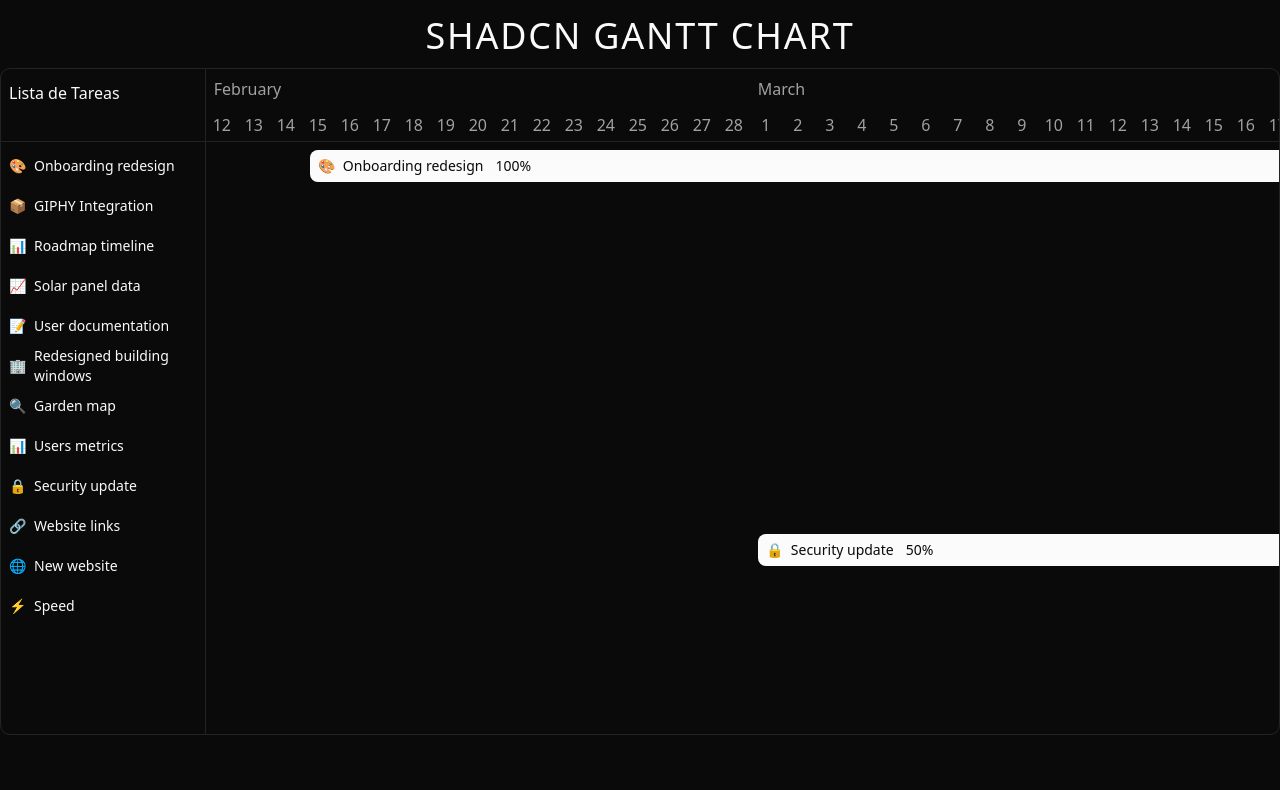
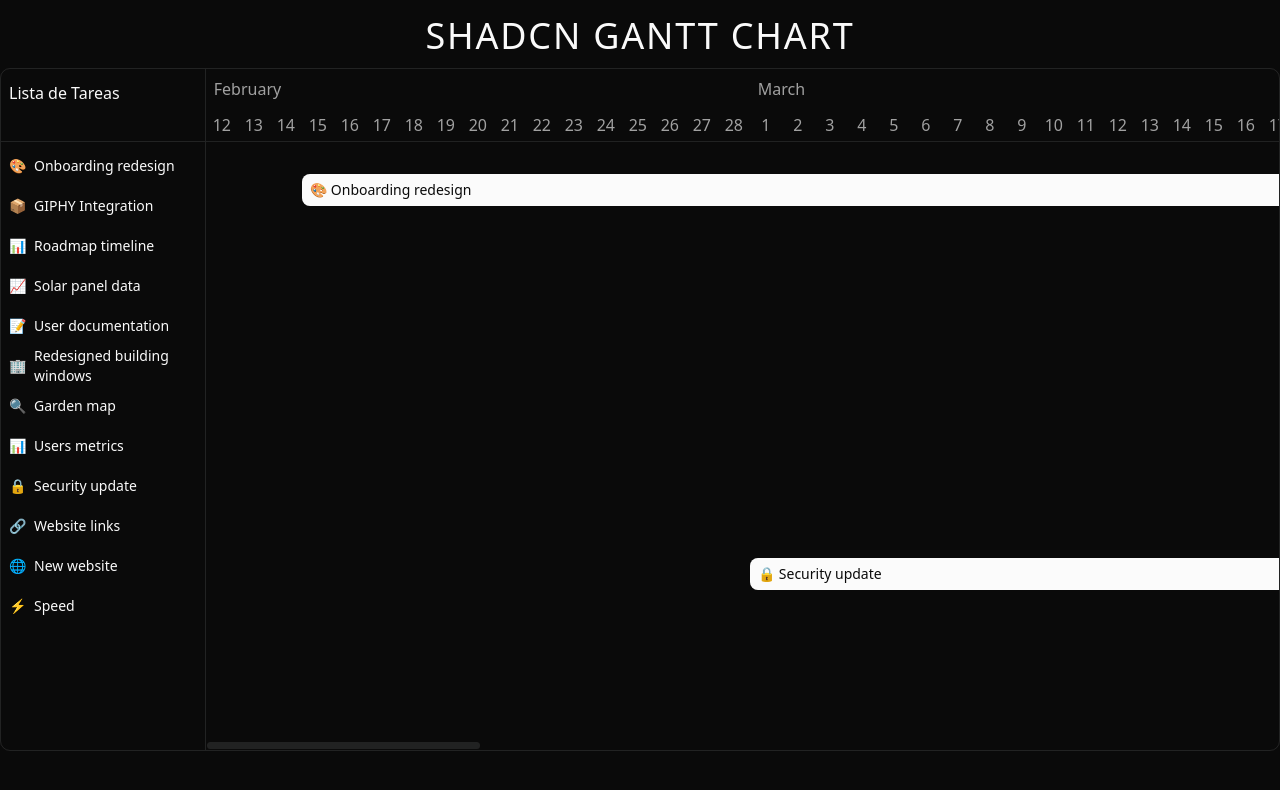
Before and after one commit to soyluisarrieta/shadcn-gantt-chart, a React (Vite) app: page / in a window 1280 px wide. Shown: the top 790 px of the page. Built offline with nearby package versions, Linux system fonts and the light colour scheme.

Commit message:
refactor: restructure components for better modularity and maintainability

```diff
--- a/src/App.tsx
+++ b/src/App.tsx
@@ -1,11 +1,17 @@
-import { GanttChart } from '@/components/gantt-chart'
+import { GanttChart, GanttContent, GanttSidebar, GanttTimeline, GanttWorkspace } from '@/components/gantt-chart'
 import { TASKS } from '@/mocks/tasks'
 
 export default function App () {
   return (
     <main className='container mx-auto py-4'>
       <h1 className='text-4xl font-thin tracking-wider uppercase text-center mb-3'>Shadcn Gantt Chart</h1>
-      <GanttChart className="border rounded-lg" data={TASKS} />
+      <GanttChart className="border rounded-lg" data={TASKS}>
+        <GanttSidebar />
+        <GanttContent>
+          <GanttTimeline />
+          <GanttWorkspace />
+        </GanttContent>
+      </GanttChart>
     </main>
   )
 }
--- a/src/components/gantt-chart.tsx
+++ b/src/components/gantt-chart.tsx
@@ -8,7 +8,6 @@ export interface GanttData {
   startDate: Date;
   endDate: Date;
   progress?: number;
-  category?: string;
   color?: { background: string; text: string };
   icon?: string | React.ComponentType | React.JSX.Element;
 }
@@ -73,14 +72,10 @@ function GanttTimeline ({
 }) {
   const { data } = useGanttContext()
 
-  const startDate = data.reduce(
-    (earliest, item) => (item.startDate < earliest ? item.startDate : earliest),
-    data[0].startDate
-  )
-  const endDate = data.reduce(
-    (latest, item) => (item.endDate > latest ? item.endDate : latest),
-    data[0].endDate
-  )
+  const startDate = data.reduce((earliest, data) =>
+    data.startDate < earliest ? data.startDate : earliest, data[0].startDate)
+  const endDate = data.reduce((latest, data) =>
+    data.endDate > latest ? data.endDate : latest, data[0].endDate)
 
   const adjustedStartDate = new Date(startDate)
   adjustedStartDate.setDate(adjustedStartDate.getDate() - 3)
@@ -146,12 +141,9 @@ function GanttTimeline ({
       </div>
 
       <div className="relative h-full">
-        <div
-          className="absolute top-0 bottom-0 w-px bg-primary z-10"
-          style={{
-            left: `${allDates.findIndex(date => isToday(date)) * 30 + 15}px`
-          }}
-        />
+        <div className="absolute top-0 bottom-0 w-px bg-primary z-10" style={{
+          left: `${allDates.findIndex(date => isToday(date)) * 30 + 15}px`
+        }}></div>
       </div>
     </div>
   )
@@ -167,13 +159,8 @@ function GanttItemBar ({
   const { startDate } = useGanttContext()
   const adjustedStartDate = new Date(startDate)
   adjustedStartDate.setDate(adjustedStartDate.getDate() - 3)
-
-  const daysFromStart = Math.floor(
-    (data.startDate.getTime() - adjustedStartDate.getTime()) / (1000 * 60 * 60 * 24)
-  )
-  const duration = Math.ceil(
-    (data.endDate.getTime() - data.startDate.getTime()) / (1000 * 60 * 60 * 24)
-  )
+  const daysFromStart = Math.floor((data.startDate.getTime() - adjustedStartDate.getTime()) / (1000 * 60 * 60 * 24))
+  const duration = Math.ceil((data.endDate.getTime() - data.startDate.getTime()) / (1000 * 60 * 60 * 24))
 
   const leftPosition = `calc(${daysFromStart} * ${dayWidth})`
   const width = `calc(${duration} * ${dayWidth})`
@@ -197,48 +184,67 @@ function GanttItemBar ({
 
         <div className="flex items-center gap-1 z-10 whitespace-nowrap">
           {Icon && (
-            <span className="mr-1">
+            <span>
               {typeof Icon === 'function' ? <Icon /> : Icon}
             </span>
           )}
-          {data.name}
-          {data.progress !== undefined && (
-            <span className="ml-2">{data.progress}%</span>
-          )}
+          <span className="font-medium">{data.name}</span>
         </div>
       </div>
     </div>
   )
 }
 
+function GanttWorkspace () {
+  const { data } = useGanttContext()
+  return (
+    <div className="relative mt-8">
+      {data.map(item => (
+        <GanttItemBar key={item.id} data={item} />
+      ))}
+    </div>
+  )
+}
+
+function GanttContent ({
+  children
+}: {
+  children: React.ReactNode
+}) {
+  return (
+    <ScrollArea type='always' style={{ width: '100%' }}>
+      {children}
+      <ScrollBar orientation="horizontal" />
+    </ScrollArea>
+  )
+}
+
 function GanttChart ({
   className,
-  data
-}: {
+  data,
+  children
+}:{
   className?: string;
   data: GanttData[];
+  children: React.ReactNode;
 }) {
-  const startDate = data.reduce(
-    (earliest, item) => (item.startDate < earliest ? item.startDate : earliest),
-    data[0].startDate
-  )
+  const startDate = data.reduce((earliest, item) =>
+    item.startDate < earliest ? item.startDate : earliest, data[0].startDate)
 
   return (
     <GanttContext.Provider value={{ data, startDate }}>
       <div className={cn('flex flex-1 overflow-hidden', className)}>
-        <GanttSidebar />
-        <ScrollArea className="w-full">
-          <GanttTimeline />
-          <div className="p-2">
-            {data.map(item => (
-              <GanttItemBar key={item.id} data={item} />
-            ))}
-          </div>
-          <ScrollBar orientation="horizontal" />
-        </ScrollArea>
+        {children}
       </div>
     </GanttContext.Provider>
   )
 }
 
-export { GanttChart }
+export {
+  GanttChart,
+  GanttSidebar,
+  GanttContent,
+  GanttTimeline,
+  GanttWorkspace,
+  GanttItemBar
+}
```
